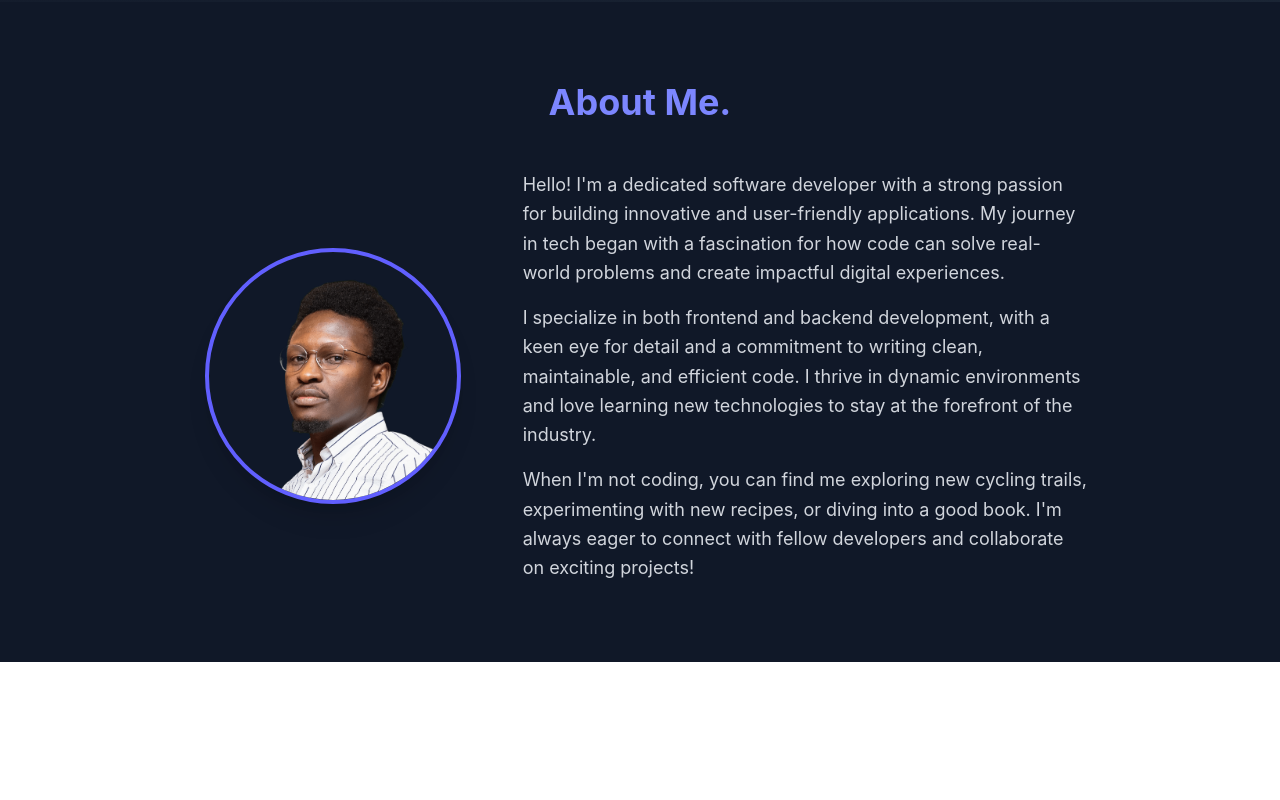
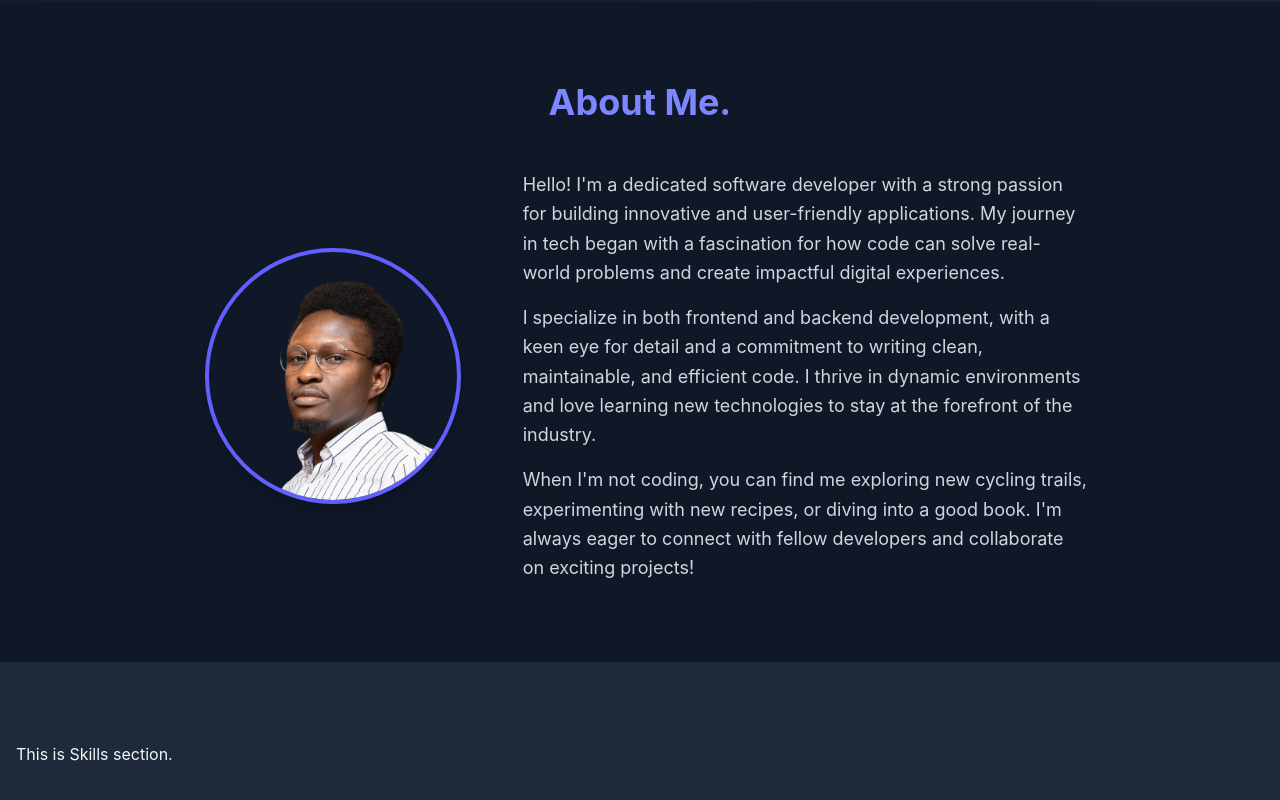
Before and after one commit to Chell0/machels-port, a React (Vite) app: page / in a window 1280 px wide. Shown: the part 798-1598 px from the top of the page. Before the commit the page ends 1460 px from the top, so only its background shows below. Built offline with nearby package versions, Linux system fonts and the light colour scheme.

Commit message:
Chore: Create Skills component. Chore: Import Skills component into the App.

```diff
--- a/src/App.tsx
+++ b/src/App.tsx
@@ -2,6 +2,7 @@ import { ChevronDown } from 'lucide-react';
 import { useState } from 'react';
 
 import About from './components/About';
+import Skills from './components/Skills';
 
 const App = () => {
   // Navigation State
@@ -196,6 +197,11 @@ const App = () => {
         <section id="about" className="py-20 px-4 bg-gray-900">
           <About />
         </section>
+
+        {/* Skills Section */}
+        <section id="skills" className="py-20 px-4 bg-gray-800">
+          <Skills />
+        </section>
       </div>
     </>
   );
--- /dev/null
+++ b/src/components/Skills.tsx
@@ -0,0 +1,11 @@
+const Skills = () => {
+  return (
+    <>
+      <div>
+        <h2>This is Skills section.</h2>
+      </div>
+    </>
+  );
+};
+
+export default Skills;
```
